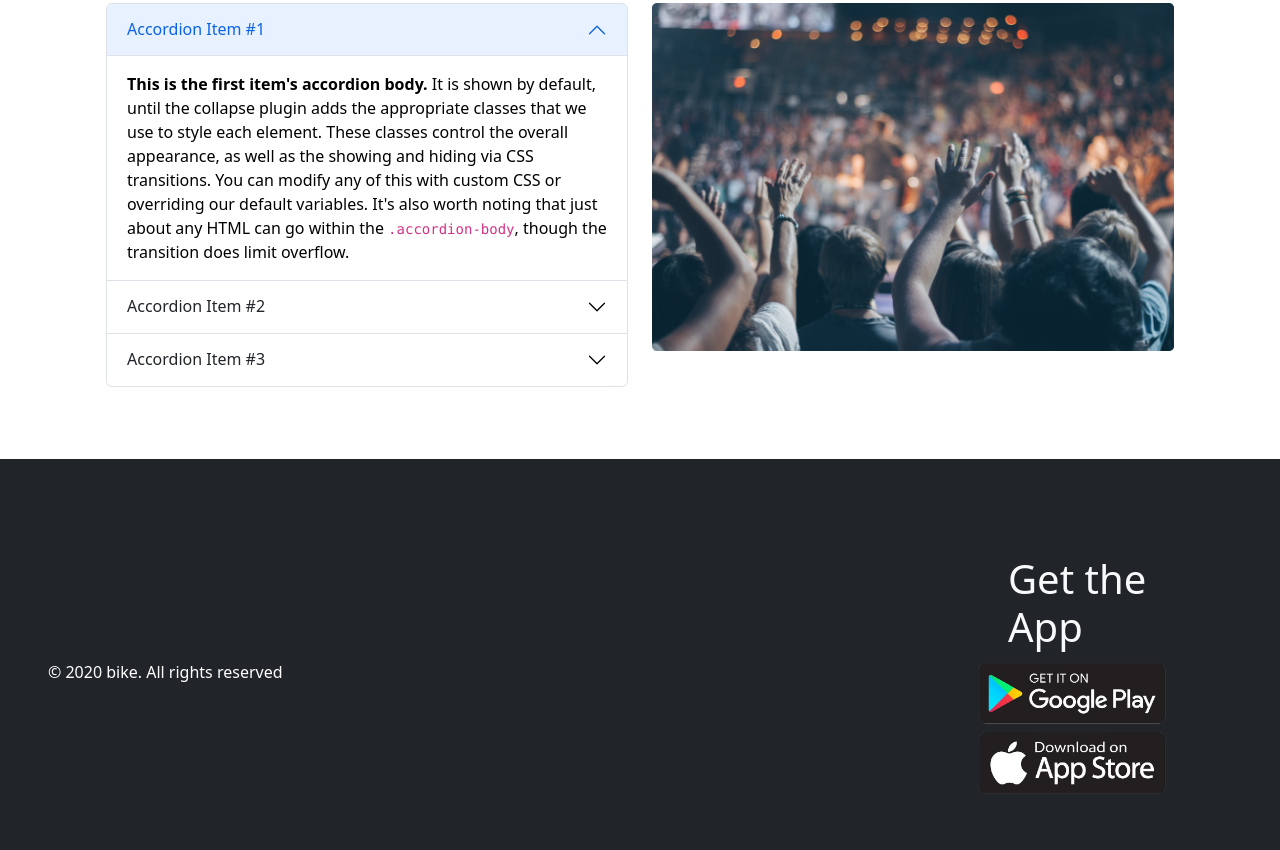
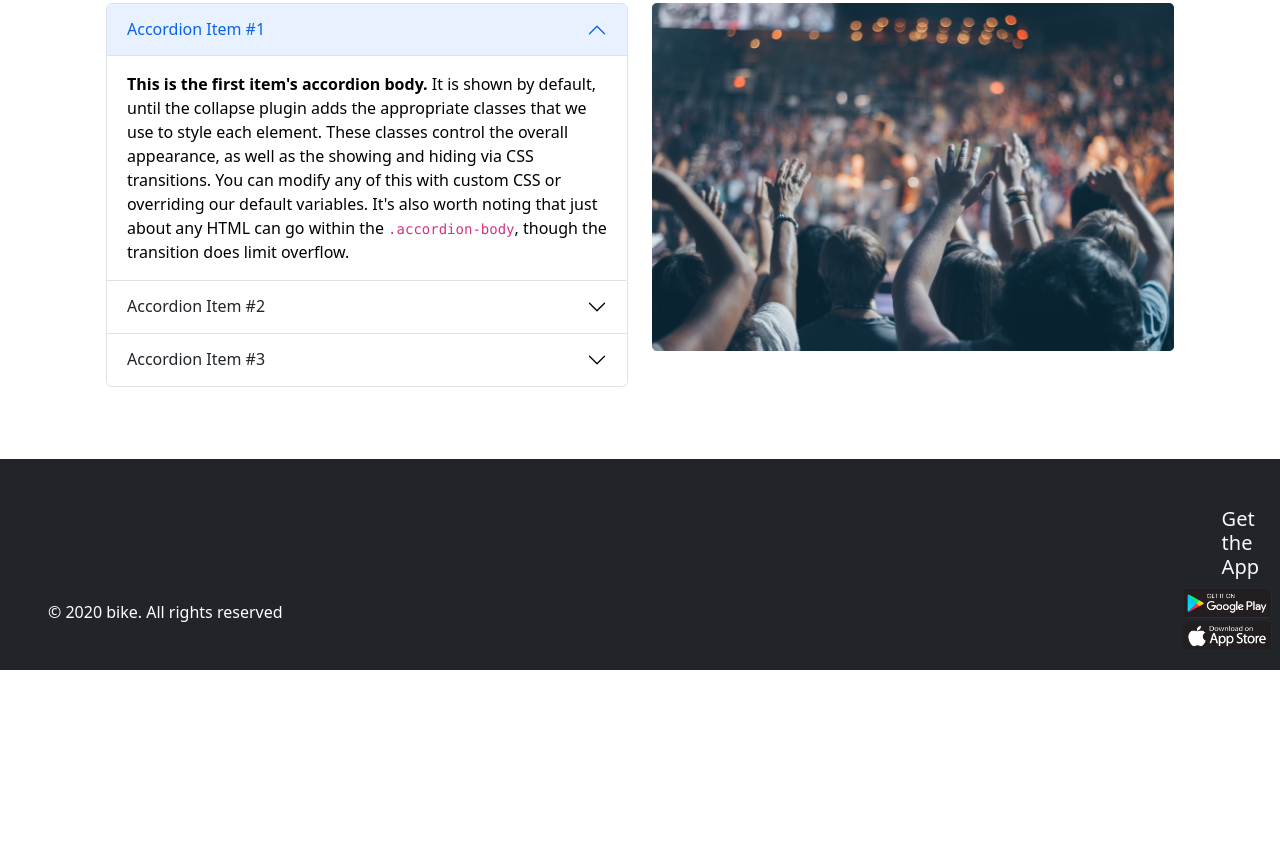
Before and after one commit to AbdulJobbar/convention-center-practice, a plain HTML site: page index.html in a window 1280 px wide. Shown: the part 3030-3880 px from the top of the page. After the commit the page ends 3700 px from the top, so only its background shows below. Drawn offline with nearby package versions, Linux system fonts and the light colour scheme; files that its build step writes are made by us from their sources.

Commit message:
footer fixed

```diff
--- a/index.html
+++ b/index.html
@@ -514,14 +514,14 @@
 
     <br><br><br>
 
-    <footer class="bg-dark d-flex justify-content-between align-items-center">
-        <div>
-            <h6 class="text-white ms-5">© 2020 bike. All rights reserved</h6>
+    <footer class=" bg-dark row pt-5">
+        <div class="col mt-5">
+            <h6 class="text-white m-5 col col-12 col-sm-12 col-md-2 col-lg-3">© 2020 bike. All rights reserved</h6>
         </div>
 
-        <div id="footer-img" class="w-25 p-5 m-5 d-flex flex-column">
+        <div id="footer-img" class="col col-12 col-sm-12 col-md-2 col-lg-1">
             <div>
-                <h1 class="text-light ps-5">Get the App</h1>
+                <h5 class="text-light ps-5">Get the App</h5>
             </div>
             <div>
                 <img src="assets/google-play.png" alt="" class="img-fluid">
```
